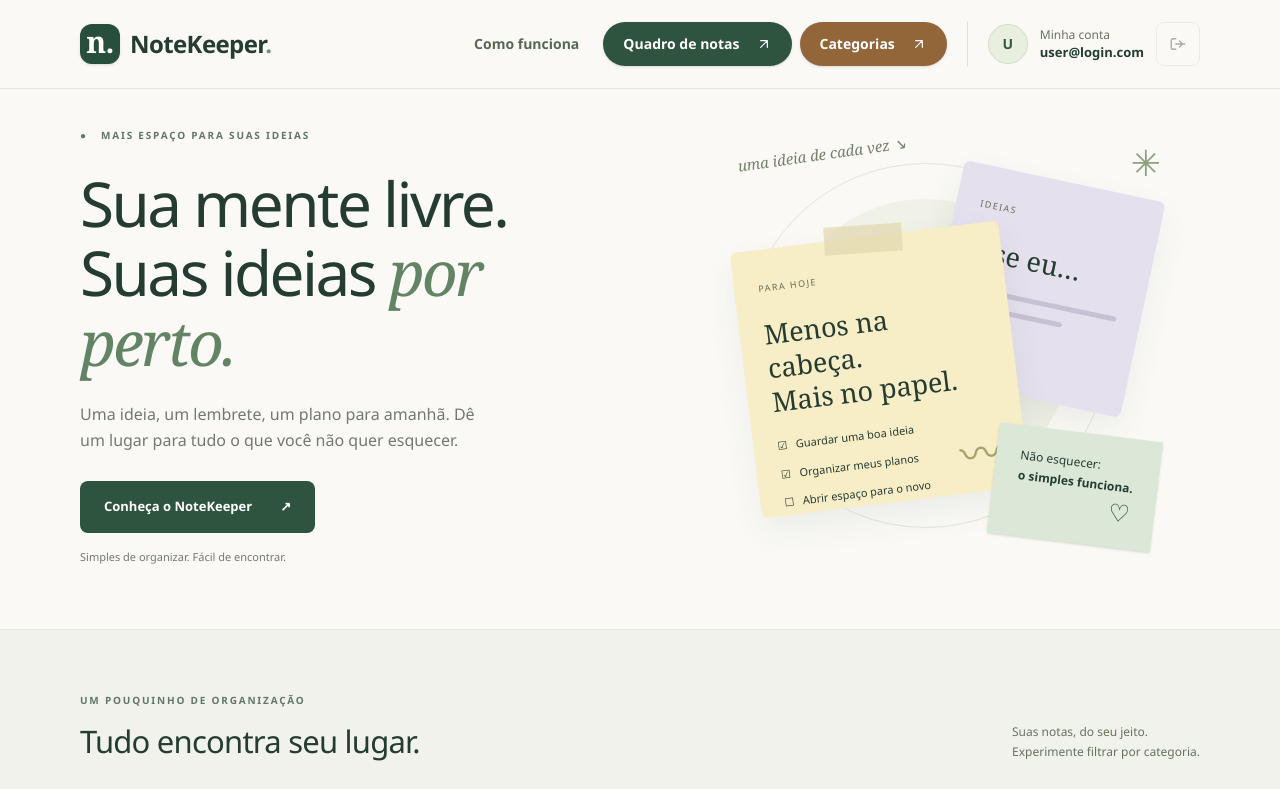
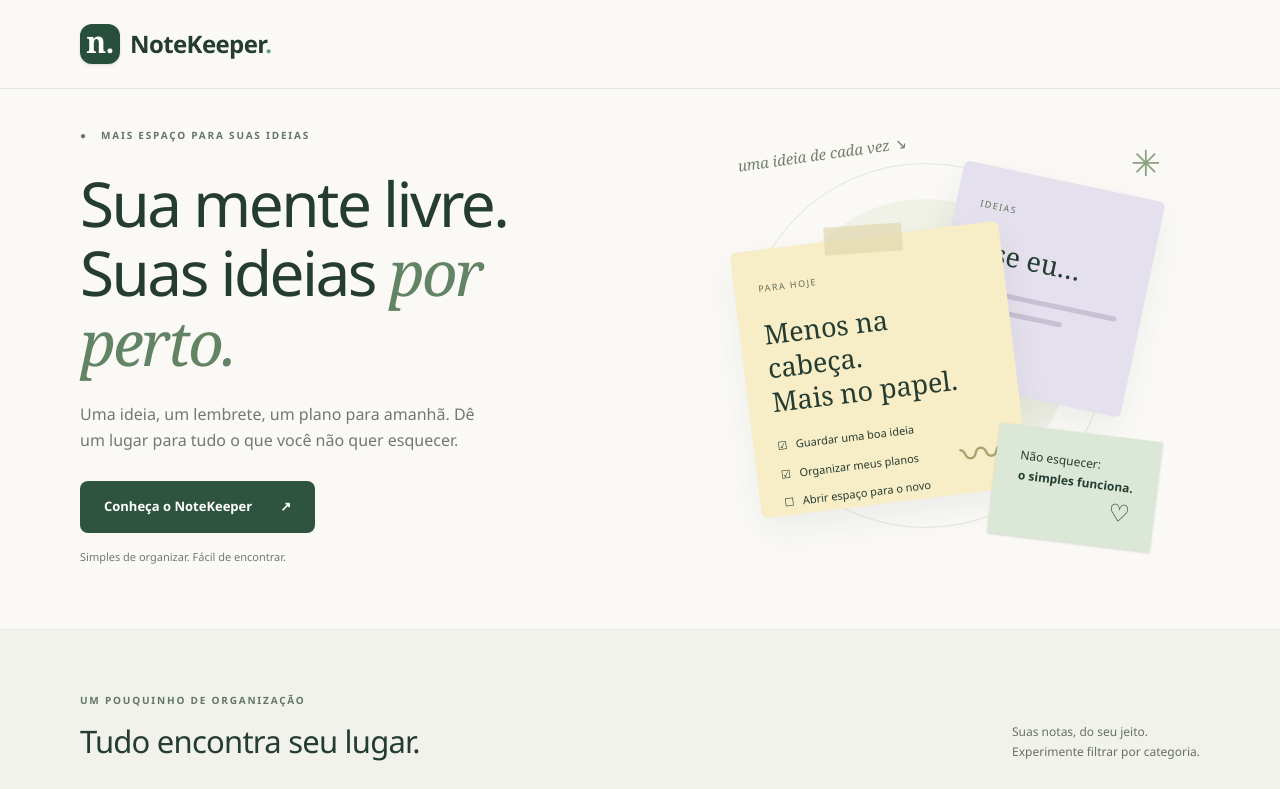
Before and after one commit to k-silvax19/NoteKeeper, an Angular app in the folder client/: page / in a window 1280 px wide. Shown: the top 789 px of the page. Built offline with nearby package versions, Linux system fonts and the light colour scheme.

Commit message:
update: agora se o usuario não estiver logado não poderá ver os botoes de acesso

```diff
--- a/client/src/app/auth/auth-models.ts
+++ b/client/src/app/auth/auth-models.ts
@@ -9,6 +9,7 @@ export interface CadastroConcluidoNavigationState {
 }
 
 export interface UsuarioDto {
+  readonly nome: string;
   readonly id: string;
   readonly email: string;
 }
@@ -19,6 +20,8 @@ export interface LoginRequest {
 }
 
 export interface TokenDto {
+  readonly nome: string;
+  readonly email: string;
   readonly usuarioId: string;
   readonly accessToken: string;
   readonly dataExpiracaoEmUtc: string;
--- a/client/src/app/auth/auth.service.ts
+++ b/client/src/app/auth/auth.service.ts
@@ -35,7 +35,7 @@ export class AuthService {
   login(req: LoginRequest): Observable<TokenDto> {
     return this.http
       .post<TokenDto>(`${this.urlApi}/auth/login`, req)
-      .pipe(tap((token) => this.salvarSessao(token, req.email))); // tap é utilizado para gerar efeitos colaterais
+      .pipe(tap((token) => this.salvarSessao(token)));
   }
 
   encerrarSessao(): void {
@@ -45,8 +45,8 @@ export class AuthService {
     void this.router.navigateByUrl('/login');
   }
 
-  private salvarSessao(token: TokenDto, email: string): void {
-    const usuario: UsuarioDto = { id: token.usuarioId, email: email };
+  private salvarSessao(token: TokenDto): void {
+    const usuario: UsuarioDto = { id: token.usuarioId, nome: token.nome, email: token.email };
 
     const sessao: SessaoAutenticada = {
       token,
@@ -66,9 +66,13 @@ export class AuthService {
       const sessaoAnterior = JSON.parse(dadosArmazenados) as SessaoPersistidaAnteriormente;
 
       const token = sessaoAnterior.token;
-      const usuario = sessaoAnterior.usuario;
+      const usuarioAnterior = sessaoAnterior.usuario;
+      const usuario = usuarioAnterior && {
+        ...usuarioAnterior,
+        nome: usuarioAnterior.nome || token?.nome || '',
+      };
 
-      if (!token || !usuario) {
+      if (!token || !usuario || !usuario.nome) {
         localStorage.removeItem(this.chaveArmazenamento);
         return null;
       }
@@ -87,7 +91,7 @@ export class AuthService {
 
       const sessao: SessaoAutenticada = { token, usuario };
 
-      if (!sessaoAnterior.usuario) {
+      if (!usuarioAnterior?.nome) {
         localStorage.setItem(this.chaveArmazenamento, JSON.stringify(sessao));
       }
 
--- a/client/src/app/shared/navbar/navbar.html
+++ b/client/src/app/shared/navbar/navbar.html
@@ -8,7 +8,8 @@
   <div
     class="mx-auto flex min-h-20 w-[calc(100%-36px)] max-w-[1120px] flex-wrap items-center justify-between gap-x-4 sm:min-h-[88px] sm:w-[calc(100%-64px)]"
   >
-    <a
+
+<a
       class="inline-flex shrink-0 items-center gap-2.5 py-3 text-xl font-bold tracking-tight sm:text-2xl"
       href="#"
       aria-label="NoteKeeper, início"
@@ -21,6 +22,7 @@
       >
       <span>NoteKeeper<span class="text-[#699877]">.</span></span>
     </a>
+    @if (sessao(); as sessaoAtual) {
     <button
       #menuToggle
       type="button"
@@ -99,19 +101,18 @@
           <path d="M7 17 17 7M7 7h10v10" />
         </svg>
       </a>
-      <!-- Dados estáticos até a integração com a autenticação. -->
       <div class="mt-3 flex min-w-0 items-center gap-3 border-t border-[#dce2d6] pt-4 lg:mt-0 lg:ml-3 lg:border-t-0 lg:border-l lg:pt-0 lg:pl-5">
-        <span class="grid size-10 shrink-0 place-items-center rounded-full border border-[#d1ddc9] bg-[#e8efdf] text-sm font-bold text-[#355841]" aria-hidden="true">U</span>
+        <span class="grid size-10 shrink-0 place-items-center rounded-full border border-[#d1ddc9] bg-[#e8efdf] text-sm font-bold text-[#355841]" aria-hidden="true">{{ sessaoAtual.usuario.nome.charAt(0).toUpperCase() }}</span>
         <div class="min-w-0 flex-1 lg:max-w-36">
           <span class="block text-xs font-medium text-[#68745e]">Minha conta</span>
-          <span class="block truncate text-[13px] font-semibold text-[#253c32]" title="user@login.com">user@login.com</span>
+          <span class="block truncate text-[13px] font-semibold text-[#253c32]" [title]="sessaoAtual.usuario.nome">{{ sessaoAtual.usuario.nome }}</span>
         </div>
         <button
           type="button"
-          disabled
-          title="Sair da conta estará disponível após a integração da autenticação"
-          aria-label="Sair da conta (indisponível por enquanto)"
-          class="inline-flex size-11 shrink-0 cursor-not-allowed items-center justify-center rounded-lg border border-[#e0e5da] text-[#727971] opacity-60"
+          (click)="closeMenu(); authService.encerrarSessao()"
+          title="Sair da conta"
+          aria-label="Sair da conta"
+          class="inline-flex size-11 shrink-0 cursor-pointer items-center justify-center rounded-lg border border-[#e0e5da] text-[#727971] hover:bg-[#edf0e8] focus-visible:outline-2 focus-visible:outline-offset-2 focus-visible:outline-[#638365]"
         >
           <svg class="size-[18px]" viewBox="0 0 24 24" fill="none" stroke="currentColor" stroke-width="1.8" stroke-linecap="round" stroke-linejoin="round" aria-hidden="true">
             <path d="M9 5H5a2 2 0 0 0-2 2v10a2 2 0 0 0 2 2h4M14 8l4 4-4 4M9 12h12" />
@@ -119,5 +120,6 @@
         </button>
       </div>
     </nav>
+    }
   </div>
 </header>
--- a/client/src/app/shared/navbar/navbar.ts
+++ b/client/src/app/shared/navbar/navbar.ts
@@ -1,4 +1,5 @@
-import { Component, signal } from '@angular/core';
+import { Component, inject, signal } from '@angular/core';
+import { AuthService } from '../../auth/auth.service';
 
 @Component({
   imports: [],
@@ -6,6 +7,8 @@ import { Component, signal } from '@angular/core';
   templateUrl: './navbar.html',
 })
 export class Navbar {
+  protected readonly authService = inject(AuthService);
+  protected readonly sessao = this.authService.sessao;
   protected readonly menuOpen = signal(false);
 
   protected closeMenu(): void {
```
